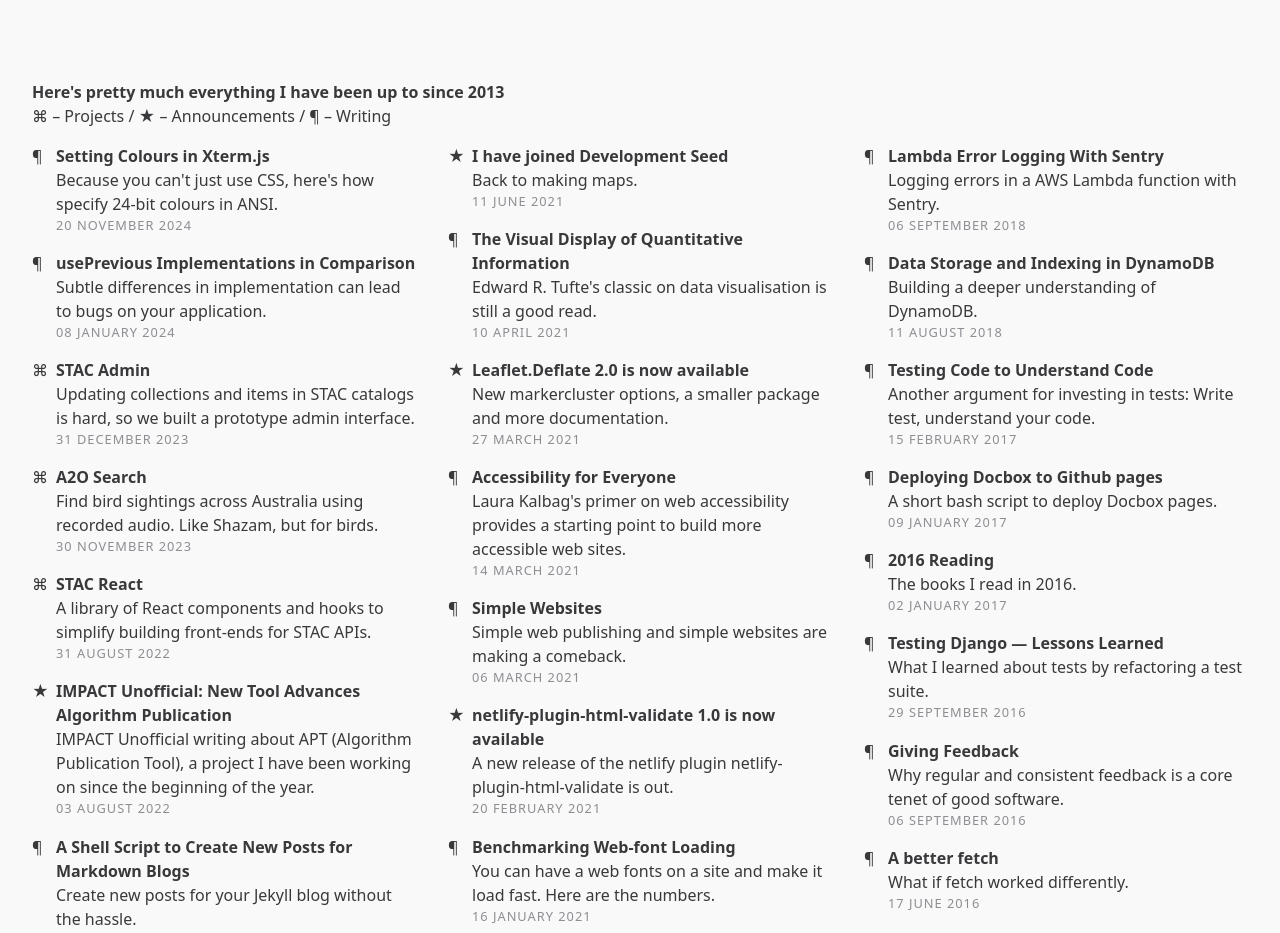
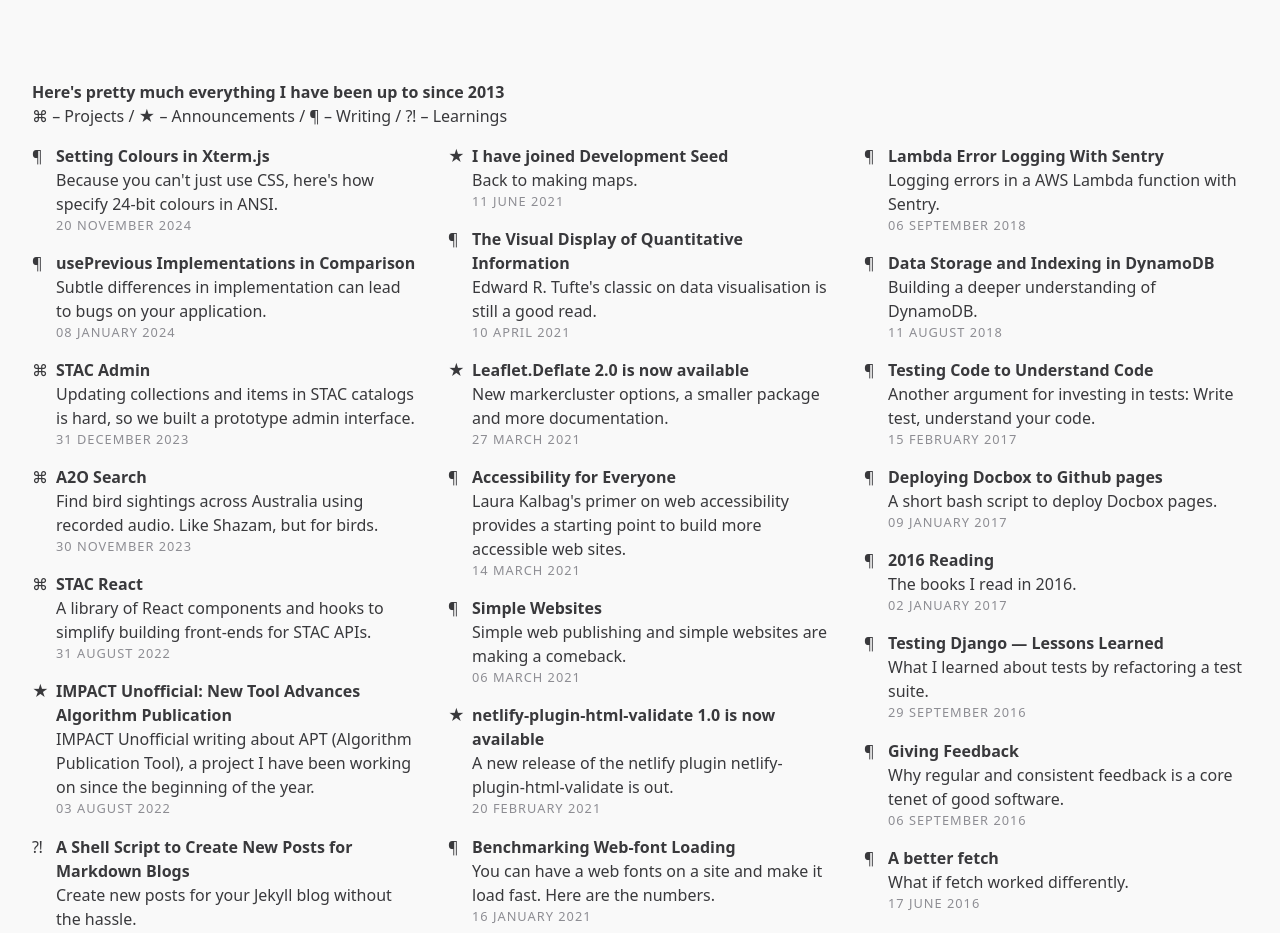
Before and after one commit to oliverroick/oliverroick.net, a Jekyll site: the page built from src/index.html, in a window 1280 px wide and 1400 px high. Shown: the part 338-1271 px from the top of the window. Built offline with Jekyll 4.4.1, drawn with Linux system fonts in a browser that asks for light colours.

Commit message:
Add learnings symbol

```diff
--- a/src/index.html
+++ b/src/index.html
@@ -21,7 +21,7 @@
 
   <section class="post-list">
     <p><b>Here's pretty much everything I have been up to since 2013</b></p>
-    <p>&#8984; – Projects / &#9733; – Announcements / &para; – Writing</p>
+    <p>&#8984; – Projects / &#9733; – Announcements / &para; – Writing / &#8264; – Learnings</p>
     <ul>
       {% for post in site.posts %}
       {% if post.layout == 'link' %}
@@ -32,6 +32,8 @@
         <div aria-label="Portfolio">&#8984;</div>
         {% elsif post.category == "news" %}
         <div aria-label="Announcements">&#9733;</div>
+        {% elsif post.category == "learnings" %}
+        <div aria-label="Learnings">&#8264;</div>
         {% else %}
         <div aria-label="Writing">&para;</div>
         {% endif %}
```
